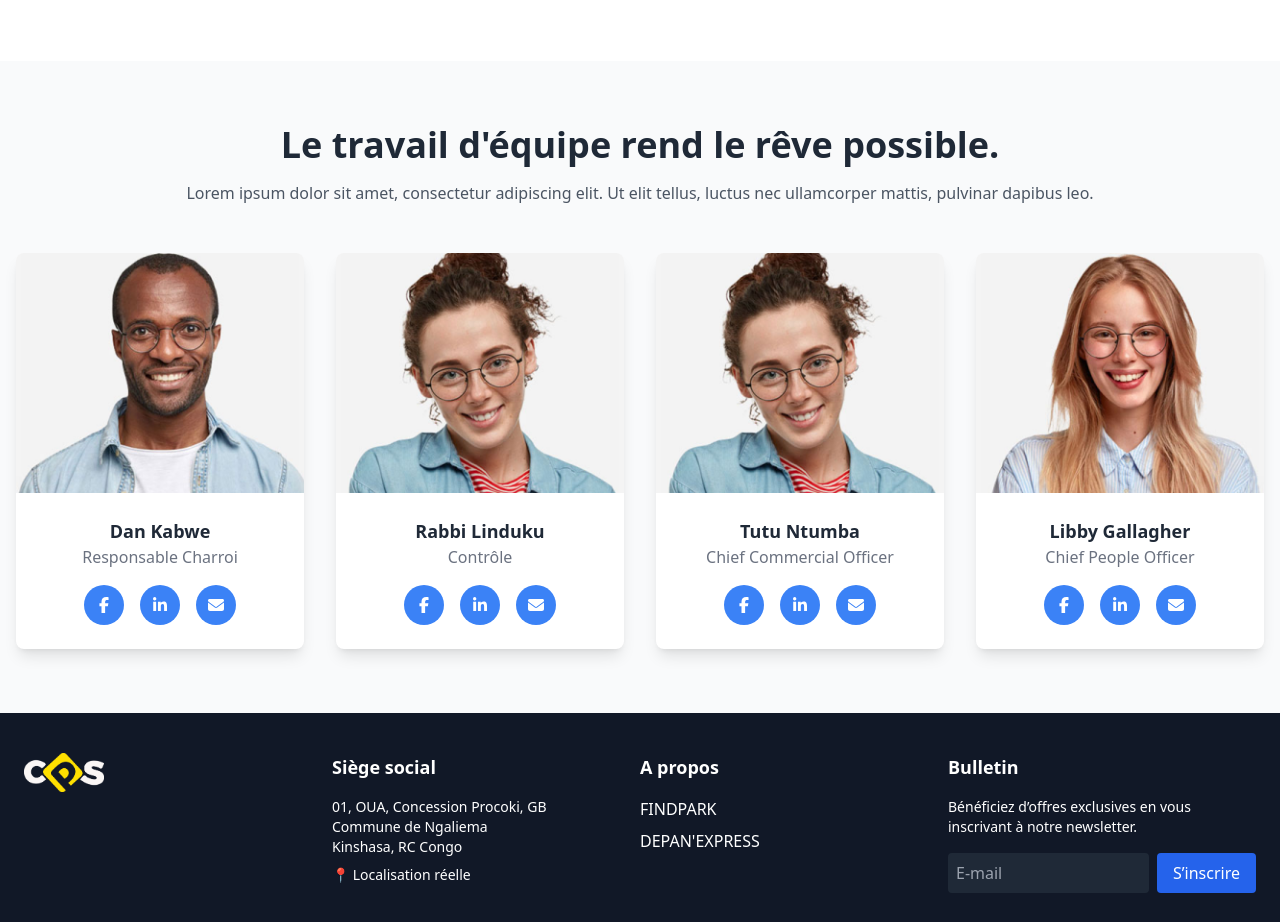
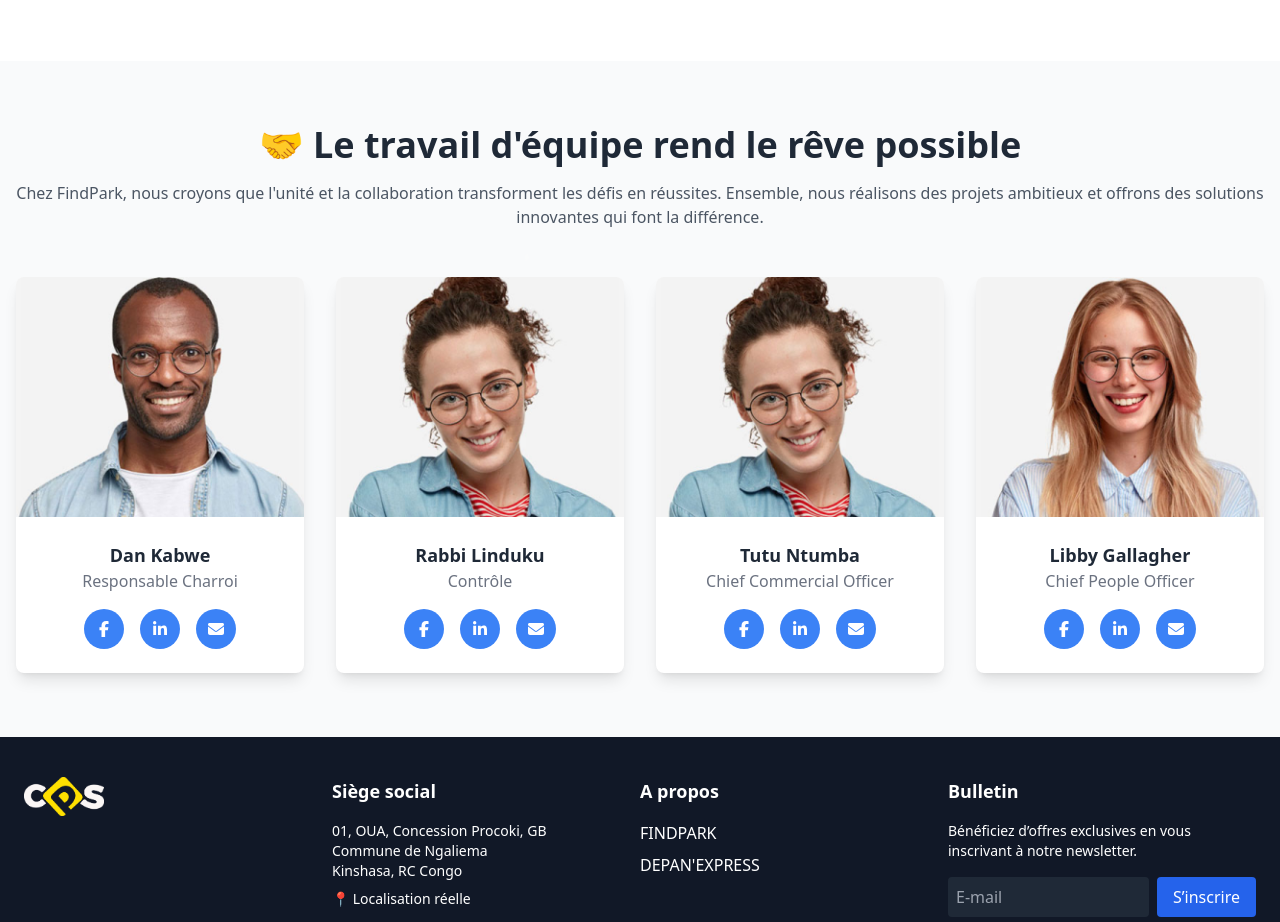
Before and after one commit to WinLuyeye/cps-website, a Next.js app: page /apropos in a window 1280 px wide. Shown: the part 3100-4022 px from the top of the page. Built offline with nearby package versions, Linux system fonts and the light colour scheme.

Commit message:
Refact Team Section

```diff
--- a/src/components/team/Team.jsx
+++ b/src/components/team/Team.jsx
@@ -1,7 +1,6 @@
 // "use client";
 // import React from "react";
 // import Image from "next/image";
-
 
 // const TeamSection = () => {
 //   const teamMembers = [
@@ -285,11 +284,13 @@ const TeamSection = () => {
 
       <div className="container mx-auto text-center px-4">
         <h1 className="text-4xl font-bold text-gray-800 mb-4">
-          Le travail d'équipe rend le rêve possible.
+          🤝 Le travail d'équipe rend le rêve possible
         </h1>
         <p className="text-gray-600 mb-12">
-          Lorem ipsum dolor sit amet, consectetur adipiscing elit. Ut elit
-          tellus, luctus nec ullamcorper mattis, pulvinar dapibus leo.
+          Chez FindPark, nous croyons que l'unité et la collaboration
+          transforment les défis en réussites. Ensemble, nous réalisons des
+          projets ambitieux et offrons des solutions innovantes qui font la
+          différence.{" "}
         </p>
 
         <div className="grid grid-cols-1 sm:grid-cols-2 lg:grid-cols-4 gap-8">
@@ -304,7 +305,9 @@ const TeamSection = () => {
                 className="w-full h-60 object-cover"
               />
               <div className="p-6">
-                <h3 className="text-lg font-bold text-gray-800">{member.name}</h3>
+                <h3 className="text-lg font-bold text-gray-800">
+                  {member.name}
+                </h3>
                 <p className="text-gray-500 mb-4">{member.role}</p>
                 <div className="flex justify-center gap-4">
                   <a
```
